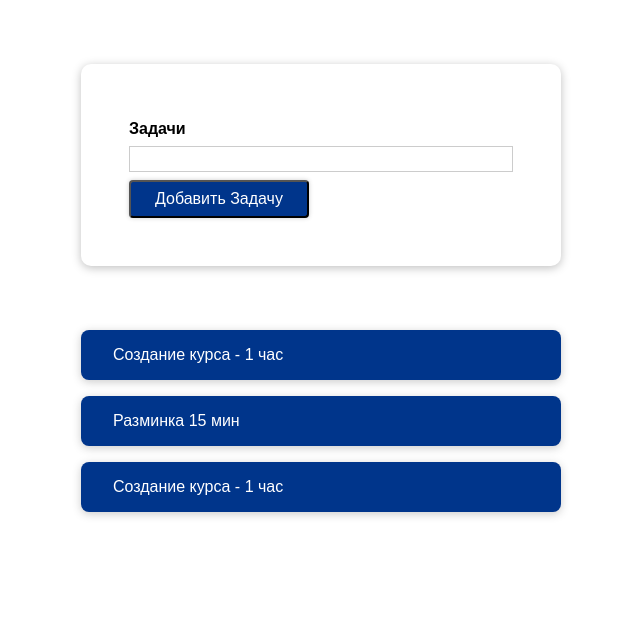
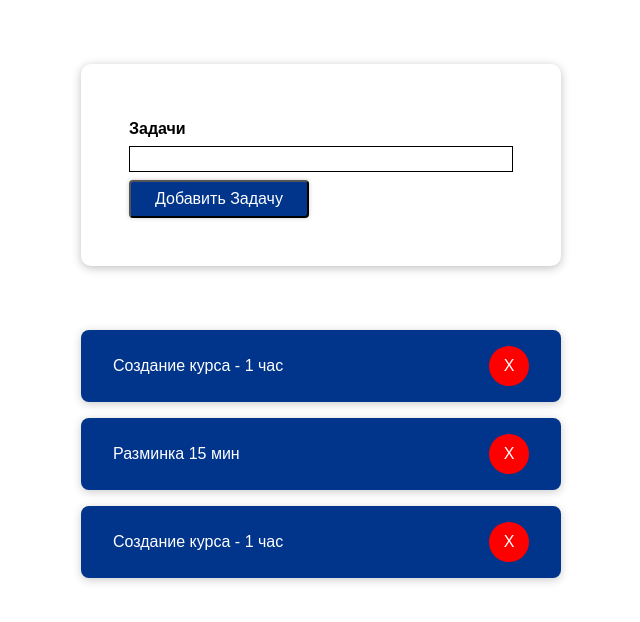
Before and after one commit to StanislavKovtun/react-styling-components-project, a React (Create React App) app: page / in a window 1280 px wide. Shown: the top 622 px of the page, without its empty margins (319-959 px from the left). Built offline with nearby package versions, Linux system fonts and the light colour scheme; the HTML template or start-up script is replaced by a standard one.

Commit message:
dynamic inline styles

```diff
--- a/src/components/Tasks/Task/Task.css
+++ b/src/components/Tasks/Task/Task.css
@@ -1,9 +1,27 @@
 .task-item {
+    display: flex;
+    justify-content: space-between;
+    align-items: center;
     margin: 1rem 0;
     background: #00358b;
     box-shadow: 0 2px 8px rgba(50, 50, 50, 0.25);
     border-radius: 8px;
     color: white;
     padding: 1rem 2rem;
+}
+
+.del-btn {
+    display: flex;
+    justify-content: center;
+    align-items: center;
+    background-color: red;
+    border-radius: 50%;
+    height: 40px;
+    width: 40px;
     cursor: pointer;
 }
+
+.del-btn:hover {
+    transform: scale(1.1);
+    font-weight: 700;
+}
--- a/src/components/Tasks/Task/Task.js
+++ b/src/components/Tasks/Task/Task.js
@@ -11,8 +11,11 @@ const Task = (props) => {
     };
 
     return (
-    <li className="task-item" onClick={deleteHandler}>
+        <li className="task-item">
+            <div>
                 {props.children}
+            </div>
+            <div className="del-btn" onClick={deleteHandler}>X</div>
         </li>
     );
 };
--- a/src/components/Tasks/TaskInput/TaskInput.js
+++ b/src/components/Tasks/TaskInput/TaskInput.js
@@ -4,22 +4,38 @@ import Button from "../../UI/Button/Button";
 import "./TaskInput.css";
 
 const TaskInput = (props) => {
-  const [inputText, setinputText] = useState("");
+    const [inputText, setInputText] = useState("");
+    const [isInputValid, setIsInputValid] = useState(true);
 
     const taskInputChangeHandler = (event) => {
-    setinputText(event.target.value);
+        const value = event.target.value;
+        setInputText(value);
+        if (value.trim()) {
+            setIsInputValid(true);
+        }
     };
 
     const formSubmitHandler = (event) => {
         event.preventDefault();
+        //inputText.trim() && props.onAddTask(inputText);
+        //console.log('setinputText');
+        if (!inputText.trim()) {
+            setIsInputValid(false);
+            console.log(isInputValid);
+            return;
+        } else {
             props.onAddTask(inputText);
+            setIsInputValid(true);
+            setInputText('');
+        }
+        console.log(isInputValid);
     };
 
     return (
         <form onSubmit={formSubmitHandler}>
             <div className="form-control">
-        <label>Задачи</label>
-        <input type="text" onChange={taskInputChangeHandler} />
+                <label style={{ color: isInputValid ? 'black' : 'red' }}>Задачи</label>
+                <input style={{ borderColor: isInputValid ? 'black' : 'red' }} type="text" value={inputText} onChange={taskInputChangeHandler} />
             </div>
             <Button type="submit">Добавить Задачу</Button>
         </form>
```
Also changed, not shown: 1 other file (tests, documents, lock files or other folders). Lines whose indentation alone changed are shown as unchanged.
